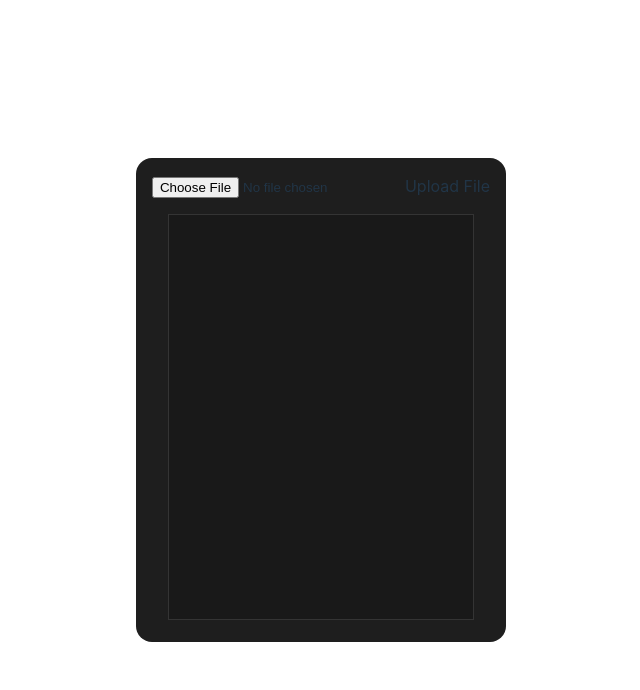
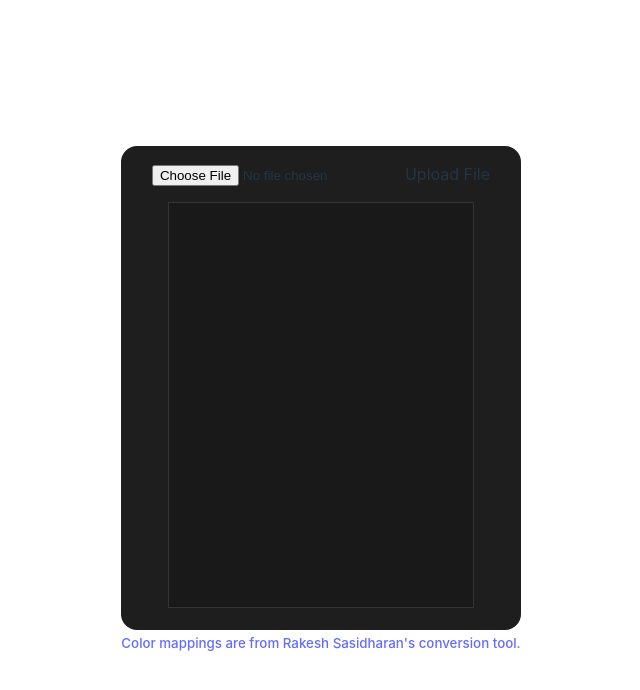
Before and after one commit to KodyJKing/iterm-to-winterm, a website built with Vite: page index.html in a window 1280 px wide. Shown: the whole page, without its empty margins (319-959 px from the left). Built offline with nearby package versions, Linux system fonts and the light colour scheme.

Commit message:
Credited Rakhesh Sasidharan for color map.

```diff
--- a/index.html
+++ b/index.html
@@ -4,7 +4,7 @@
 <head>
     <meta charset="UTF-8" />
     <meta name="viewport" content="width=device-width, initial-scale=1.0" />
-    <title>ITerm2 to Windows Terminal Scheme</title>
+    <title>ITerm2 to Windows Terminal</title>
 </head>
 
 <body>
@@ -17,6 +17,10 @@
                 <textarea id="output" disabled style="width: 300px; height: 400px;"></textarea>
             </div>
         </div>
+        <a style="font-size: smaller;"
+            href="https://rakhesh.com/powershell/converting-iterm2-colours-to-windows-terminal-colors/">
+            Color mappings are from Rakesh Sasidharan's conversion tool.
+        </a>
     </div>
     <script type="module" src="/main.js"></script>
 </body>
```
